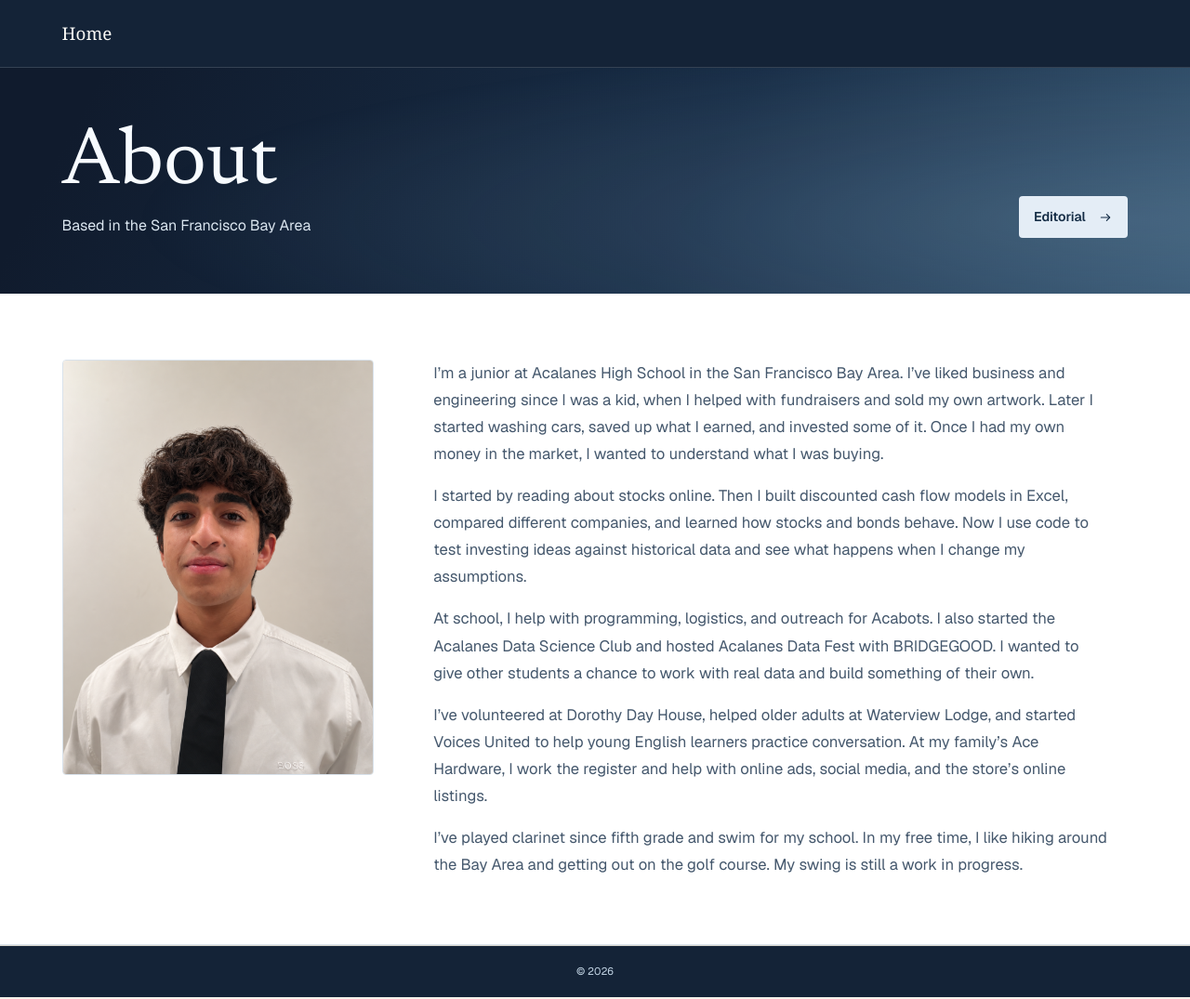
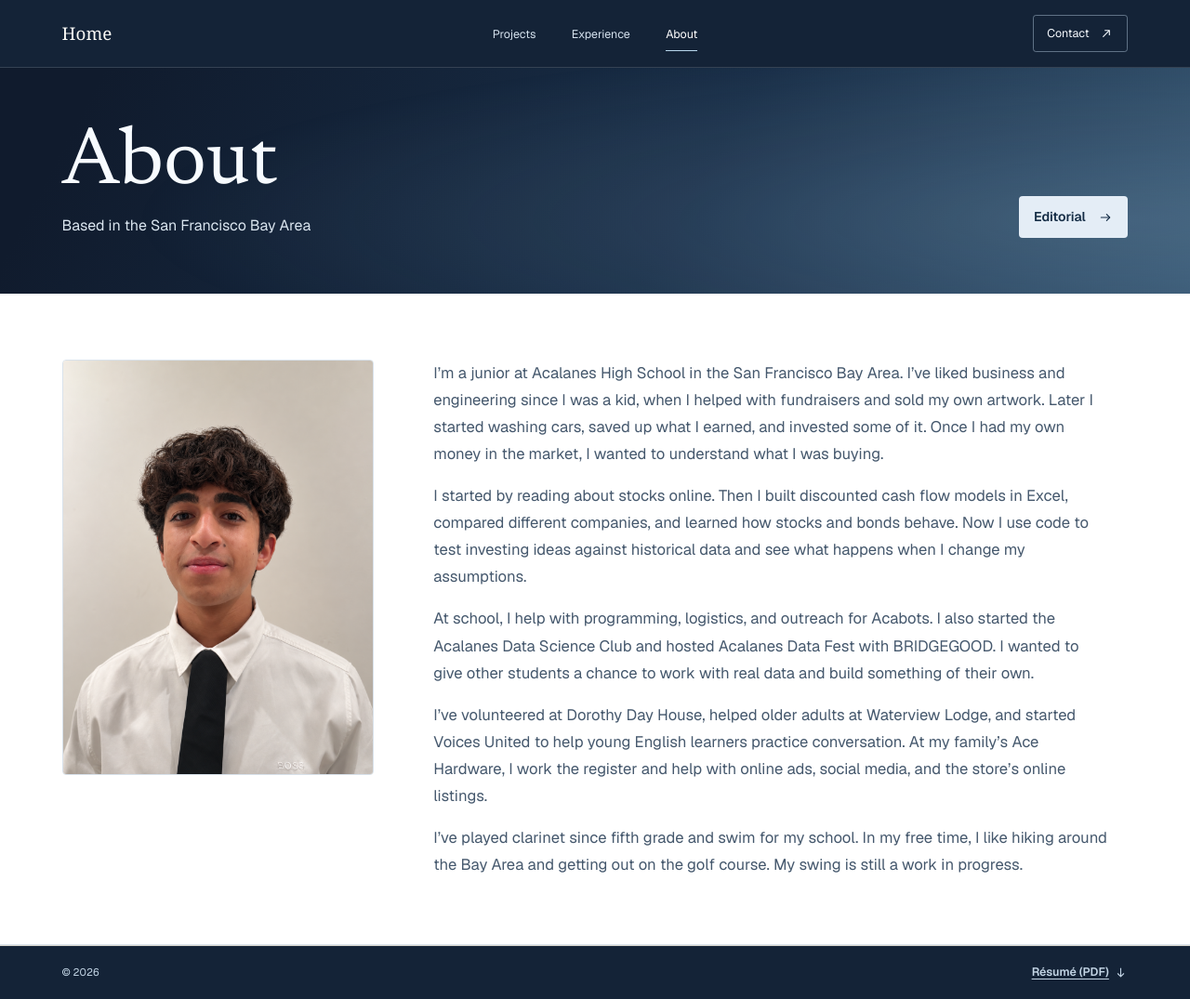
Before and after one commit to Manateek1/dillonnagar.com, a Next.js app: page /about in a window 1280 px wide. Shown: the whole page at 93% size. Built offline with nearby package versions, Linux system fonts and the light colour scheme.

Commit message:
Keep portfolio tabs except on the full indexes (#23)

```diff
--- a/app/experience/page.tsx
+++ b/app/experience/page.tsx
@@ -3,7 +3,6 @@ import { homeExperience, homeProjects } from "@/data/home";
 import ExperienceItem, { type ExperienceBrand } from "@/components/experience/ExperienceItem";
 import PortfolioPage from "@/components/layout/PortfolioPage";
 import SkillsGrid from "@/components/portfolio/SkillsGrid";
-import ArrowIcon from "@/components/ui/ArrowIcon";
 
 export const metadata = {
   title: "Experience",
@@ -16,14 +15,7 @@ export default function ExperiencePage() {
   ]);
 
   return (
-    <PortfolioPage
-      title="Experience"
-      action={
-        <a href="/resume.pdf" download="Dillon-Nagar-Resume.pdf" className="home-primary">
-          Résumé (PDF) <ArrowIcon className="rotate-90" />
-        </a>
-      }
-    >
+    <PortfolioPage title="Experience">
       <section className="home-section bg-white" aria-labelledby="professional-experience">
         <div className="home-wrap">
           <div data-reveal className="home-section-heading"><h2 id="professional-experience" className="home-heading">Professional</h2></div>
--- a/app/globals.css
+++ b/app/globals.css
@@ -214,16 +214,29 @@ button, a { -webkit-tap-highlight-color: transparent; }
 .site-footer { background: var(--background); }
 .footer-inner {
   display: flex;
-  justify-content: center;
+  justify-content: space-between;
   align-items: center;
   gap: 1.5rem;
   width: min(100%, var(--max-width));
   min-height: 3.5rem;
   margin: 0 auto;
-  padding: 1rem var(--page-gutter);
+  padding: 0.45rem var(--page-gutter);
   border-top: 1px solid var(--line);
 }
 .footer-copyright { margin: 0; color: var(--muted); font-size: 0.7rem; }
+.footer-resume {
+  display: inline-flex;
+  min-height: 2.65rem;
+  align-items: center;
+  gap: 0.35rem;
+  color: #365473;
+  font-size: 0.78rem;
+  font-weight: 600;
+  text-decoration: underline;
+  text-underline-offset: 0.23em;
+}
+.footer-resume svg { transition: translate 220ms var(--ease-out); }
+.footer-resume:hover svg { translate: 0 2px; }
 
 /* Interior pages */
 .page-shell { width: min(100%, 82rem); min-height: calc(100svh - var(--header-height) - 5rem); margin: 0 auto; padding: clamp(3.8rem, 6vw, 5.8rem) var(--page-gutter) 6rem; }
@@ -515,7 +528,8 @@ html[data-reveal-ready="true"] [data-reveal][data-revealed="true"] { opacity: 1;
   pointer-events: none;
 }
 body:has(.portfolio-page) .site-footer { background: #142337; }
-body:has(.portfolio-page) .footer-copyright { color: #c4d6e6; }
+body:has(.portfolio-page) :is(.footer-copyright, .footer-resume) { color: #c4d6e6; }
+body:has(.portfolio-page) .footer-resume:focus-visible { outline-color: #d8ebfb; }
 
 .home-enter { animation: home-arrive 680ms var(--ease-out) both; }
 .home-delay-1 { animation-delay: 90ms; }
@@ -535,7 +549,7 @@ html[data-reveal-ready="true"] .portfolio-page [data-reveal]:focus-within { opac
 }
 
 @media (max-width: 58rem) {
-  html:has(.portfolio-home) { --header-height: 5.25rem; }
+  html:has(.home-site-header:not(.portfolio-return-header)) { --header-height: 5.25rem; }
   .home-site-header:not(.portfolio-return-header) .site-nav {
     grid-template: 3rem 2.25rem / 1fr auto;
     align-items: center;
--- a/components/layout/Footer.tsx
+++ b/components/layout/Footer.tsx
@@ -1,8 +1,13 @@
+import ArrowIcon from "@/components/ui/ArrowIcon";
+
 export default function Footer() {
   return (
     <footer className="site-footer">
       <div className="footer-inner">
         <p className="footer-copyright">© {new Date().getFullYear()}</p>
+        <a href="/resume.pdf" download="Dillon-Nagar-Resume.pdf" className="footer-resume">
+          Résumé (PDF) <ArrowIcon className="rotate-90" size={15} />
+        </a>
       </div>
     </footer>
   );
--- a/components/layout/Navbar.tsx
+++ b/components/layout/Navbar.tsx
@@ -19,8 +19,8 @@ const homeNavLinks = [
 export default function Navbar() {
   const pathname = usePathname();
   const isHome = pathname === "/";
-  const isPortfolioSubpage = pathname === "/projects" || pathname.startsWith("/projects/") ||
-    pathname === "/experience" || pathname === "/about" || pathname === "/contact";
+  const isPortfolioIndex = pathname === "/projects" || pathname === "/experience";
+  const hasPortfolioHeader = isHome || pathname === "/about";
   const links = isHome ? homeNavLinks : navLinks;
   const contactHref = isHome ? "#contact" : "/contact";
   const [menuOpen, setMenuOpen] = useState(false);
@@ -68,7 +68,7 @@ export default function Navbar() {
     };
   }, [isHome]);
 
-  if (isPortfolioSubpage) {
+  if (isPortfolioIndex) {
     return (
       <header className="site-header home-site-header portfolio-return-header">
         <nav className="site-nav" aria-label="Primary navigation">
@@ -80,12 +80,12 @@ export default function Navbar() {
 
   function currentFor(href: string): "page" | "location" | undefined {
     if (isHome) return href === `#${activeSection}` ? "location" : undefined;
-    if (pathname === href) return "page";
+    if (pathname === href || (href === "/projects" && pathname.startsWith("/projects/"))) return "page";
   }
 
   return (
     <header
-      className={isHome ? "site-header home-site-header" : "site-header"}
+      className={hasPortfolioHeader ? "site-header home-site-header" : "site-header"}
       onKeyDown={(event) => {
         if (event.key === "Escape" && menuOpen) {
           setMenuOpen(false);
@@ -136,7 +136,7 @@ export default function Navbar() {
         </div>
       </nav>
 
-      {menuOpen && !isHome ? (
+      {menuOpen && !hasPortfolioHeader ? (
         <div
           className="mobile-nav-panel"
           id="mobile-navigation"
```
